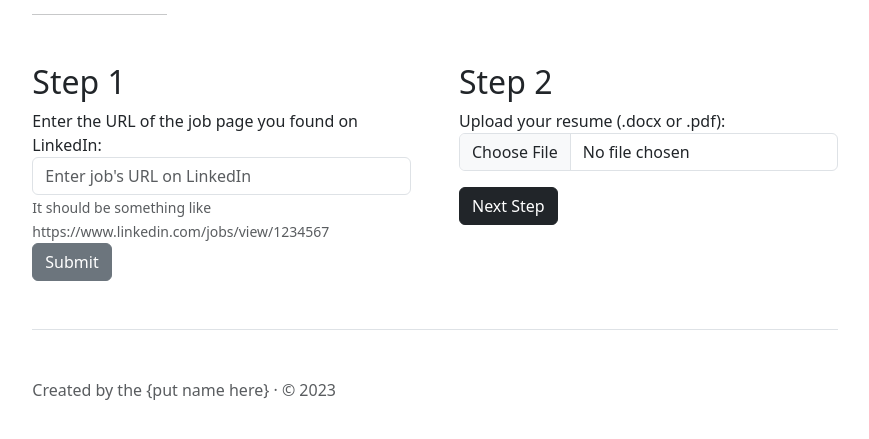
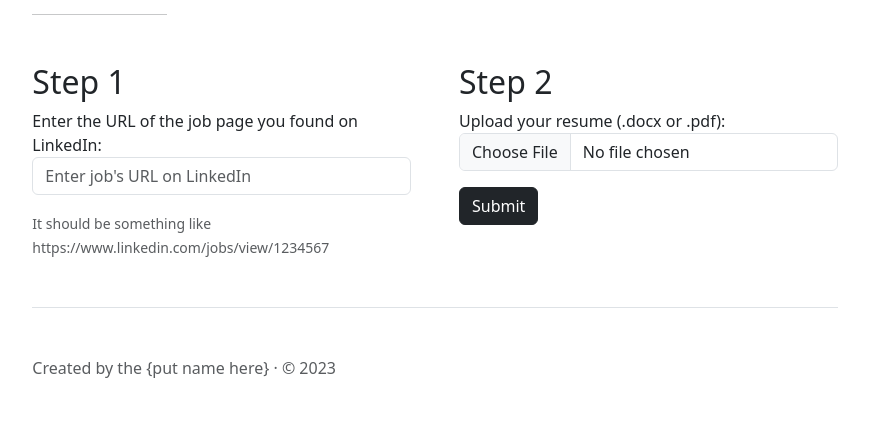
Before and after one commit to JennyHo5/cover-letter-generator, a Flask app: page / in a window 1280 px wide. Shown: the part 199-638 px from the top of the page, without its empty margins (205-1074 px from the left). Run offline with Flask 2, Linux system fonts and the light colour scheme; some libraries are stand-ins or nearby versions.

Commit message:
update seceond page's button

```diff
--- a/app.py
+++ b/app.py
@@ -13,7 +13,6 @@ def index():
 def test():
     output = request.get_json()
     result = json.loads(output)
-    url = result.get("job")
-    result = crawl(url)
-    print(result)
-    return result #the job description
+    url = crawl(result.get("job"))
+    print(url)
+    resume = result.get("resume")
--- a/templates/input.html
+++ b/templates/input.html
@@ -33,15 +33,11 @@
       <div class="row g-5">
         <div class="col-md-6">
           <h2>Step 1</h2>
-
-          <form>
-            <div class="form-group">
-              <label for="job">Enter the URL of the job page you found on LinkedIn:</label>
-              <input type="text" class="form-control" id="job" aria-describedby="job" placeholder="Enter job's URL on LinkedIn">
-              <small id="urlHelp" class="form-text text-muted">It should be something like https://www.linkedin.com/jobs/view/1234567</small>
-            </div>
-            <button type="submit" class="btn btn-secondary" onclick="myfunction()">Submit</button>
-          </form>
+          <div class="mb-3">
+            <label for="job">Enter the URL of the job page you found on LinkedIn:</label>
+            <input type="text" class="form-control" id="job" aria-describedby="job" placeholder="Enter job's URL on LinkedIn">
+          </div>
+          <small id="urlHelp" class="form-text text-muted">It should be something like https://www.linkedin.com/jobs/view/1234567</small>
         </div>
 
         <div class="col-md-6">
@@ -50,7 +46,7 @@
             <label for="resume" class="resume">Upload your resume (.docx or .pdf): </label>
             <input class="form-control" type="file" id="resume">
           </div>
-          <a href="output.html" class="btn btn-dark" role="button">Next Step</a>
+          <button type="submit" class="btn btn-dark" onclick="myfunction()">Submit</button>
         </div>
 
       </div>
@@ -69,9 +65,7 @@
 
       const job = document.getElementById("job").value;
 
-      const dict_values = {
-        job
-      } //Pass the javascript variables to a dictionary.
+      const dict_values = {job} //Pass the javascript variables to a dictionary.
       const s = JSON.stringify(dict_values); // Stringify converts a JavaScript object or value to a JSON string
       console.log(s); // Prints the variables to console window, which are in the JSON format
       window.alert(s)
--- a/templates/output.html
+++ b/templates/output.html
@@ -14,8 +14,7 @@
 
   <link href="https://cdn.jsdelivr.net/npm/bootstrap@5.3.0-alpha1/dist/css/bootstrap.min.css" rel="stylesheet" integrity="sha384-GLhlTQ8iRABdZLl6O3oVMWSktQOp6b7In1Zl3/Jr59b6EGGoI1aFkw7cmDA6j6gD" crossorigin="anonymous">
 
-  <!-- Custom styles for this template -->
-  <link href="starter-template.css" rel="stylesheet">
+
 </head>
 
 <body>
```
Also changed, not shown: templates/input.js (deleted, +0 -16 lines).
